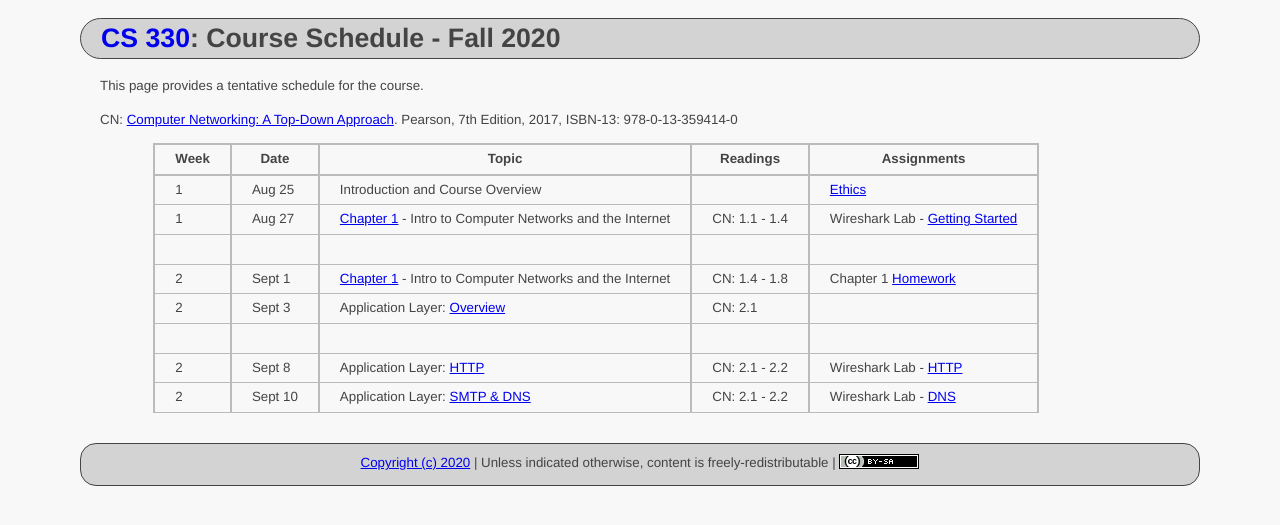
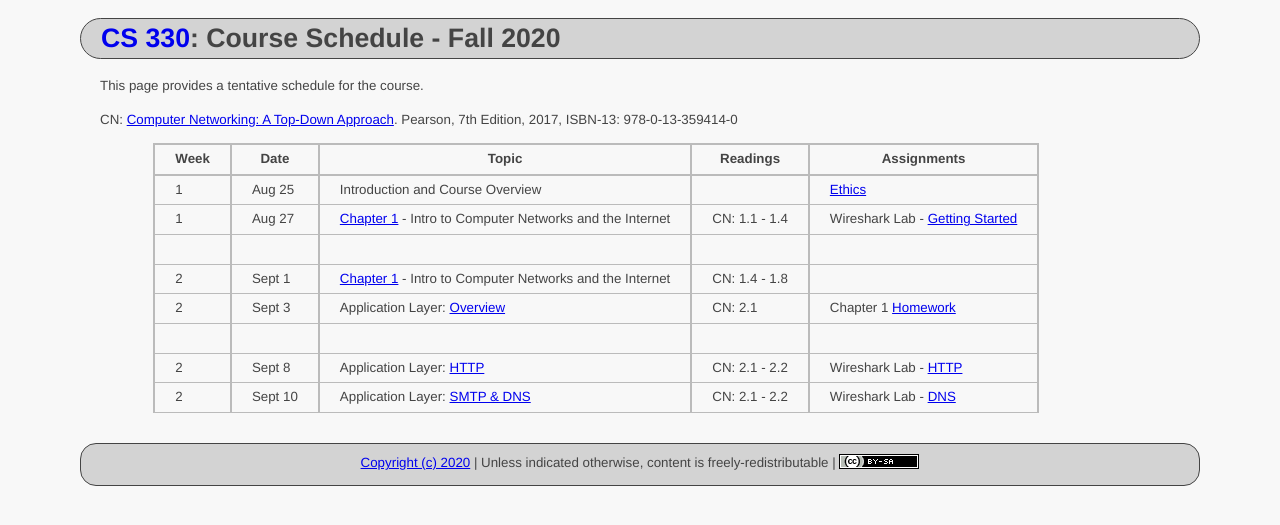
Before and after one commit to ycpcs/cs330-fall2020, a Jekyll site: the page built from schedule/index.md, in a window 1280 px wide. Shown: the top 525 px of the page. Built offline with Jekyll 4.4.1, drawn with Linux system fonts in a browser that asks for light colours.

```diff
--- a/schedule/index.md
+++ b/schedule/index.md
@@ -13,8 +13,8 @@ CN: [Computer Networking: A Top-Down Approach](https://www.pearson.com/us/higher
 > 1 | Aug 25 | Introduction and Course Overview | | [Ethics](../assign/assignment01.html)
 > 1 | Aug 27 | [Chapter 1](slides/chapter_1.pdf) - Intro to Computer Networks and the Internet | CN: 1.1 - 1.4 | Wireshark Lab - [Getting Started](../labs/files/Wireshark_Intro_v7.0.pdf)
 > | | | |
-> 2  | Sept 1 | [Chapter 1](slides/chapter_1.pdf) - Intro to Computer Networks and the Internet | CN: 1.4 - 1.8 | Chapter 1 [Homework](../assign/homework1.html)
-> 2  | Sept 3 | Application Layer: [Overview](slides/chapter_2.pdf) | CN: 2.1 |
+> 2  | Sept 1 | [Chapter 1](slides/chapter_1.pdf) - Intro to Computer Networks and the Internet | CN: 1.4 - 1.8 |
+> 2  | Sept 3 | Application Layer: [Overview](slides/chapter_2.pdf) | CN: 2.1 | Chapter 1 [Homework](../assign/homework1.html)
 > | | | |
 > 2  | Sept 8 | Application Layer: [HTTP](slides/chapter_2.pdf) | CN: 2.1 - 2.2 | Wireshark Lab - [HTTP](../labs/files/Wireshark_HTTP_v7.0.pdf)
 > 2  | Sept 10 | Application Layer: [SMTP & DNS](slides/chapter_2.pdf) | CN: 2.1 - 2.2 | Wireshark Lab - [DNS](../labs/files/Wireshark_DNS_v7.0.pdf)
```
